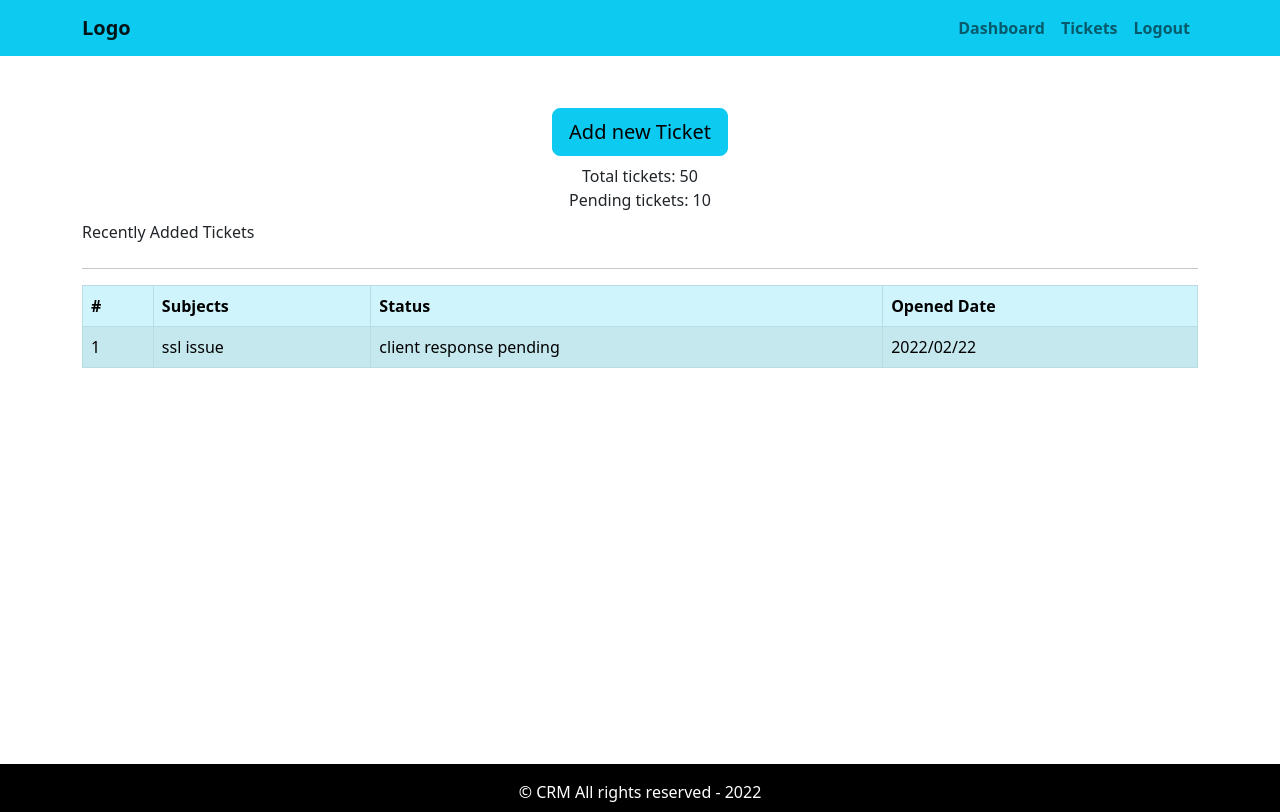
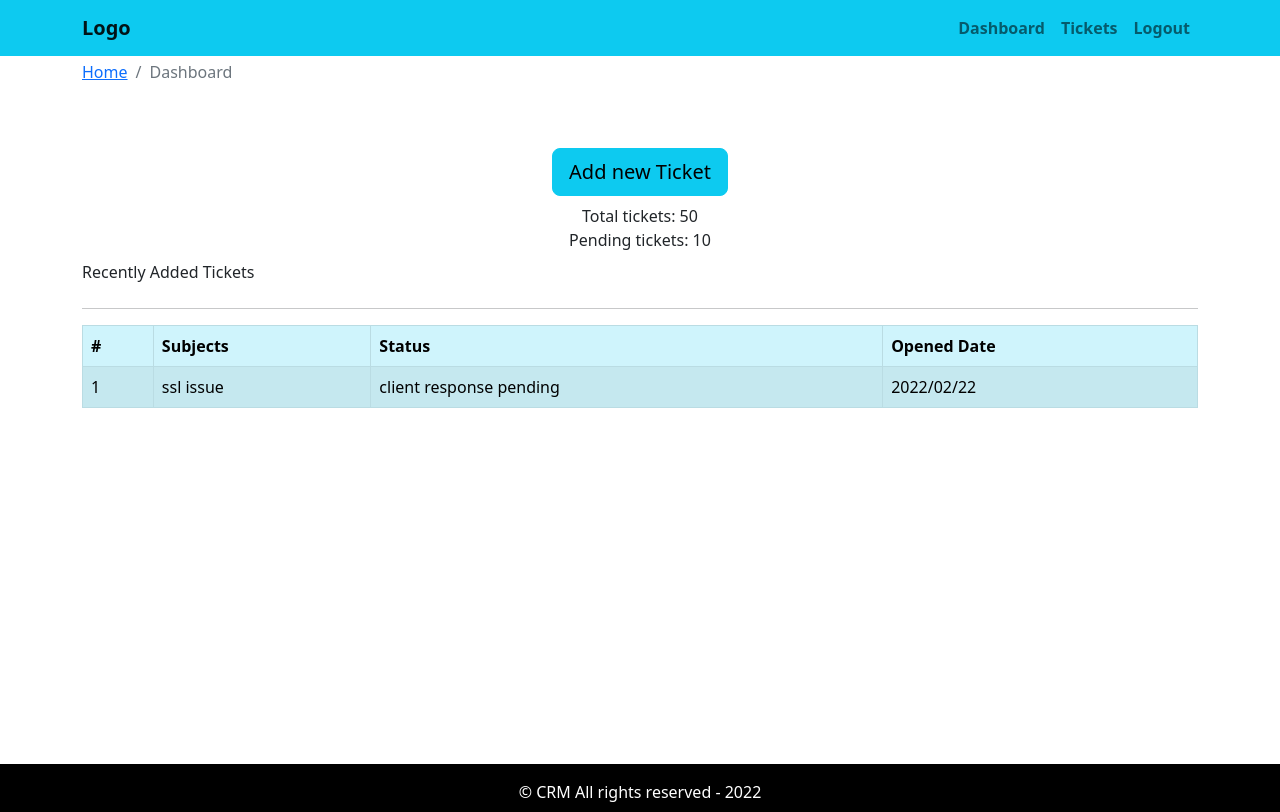
Before and after one commit to krishnashrestha47/frontend-crm, a React (Create React App) app: page / in a window 1280 px wide. Built offline with nearby package versions, Linux system fonts and the light colour scheme.

Commit message:
breadcrumb added

```diff
--- /dev/null
+++ b/src/components/breadcrumb/BreadcrumbComp.js
@@ -0,0 +1,12 @@
+import React from "react";
+import { Breadcrumb } from "react-bootstrap";
+
+export const BreadcrumbComp = ({ page }) => {
+  return (
+    <Breadcrumb>
+      <Breadcrumb.Item href="/">Home</Breadcrumb.Item>
+
+      <Breadcrumb.Item active>{page}</Breadcrumb.Item>
+    </Breadcrumb>
+  );
+};
--- a/src/pages/dashboard/DashboardPage.js
+++ b/src/pages/dashboard/DashboardPage.js
@@ -1,10 +1,16 @@
 import React from "react";
 import { Button, Col, Container, Row } from "react-bootstrap";
+import { BreadcrumbComp } from "../../components/breadcrumb/BreadcrumbComp";
 import { TicketTable } from "../../components/ticket-table/TicketTable";
 
 const DashboardPage = () => {
   return (
     <Container>
+      <Row>
+        <Col>
+          <BreadcrumbComp page="Dashboard" />
+        </Col>
+      </Row>
       <Row>
         <Col className="text-center mt-5 mb-2">
           <Button className="btn btn-lg" variant="info">
```
